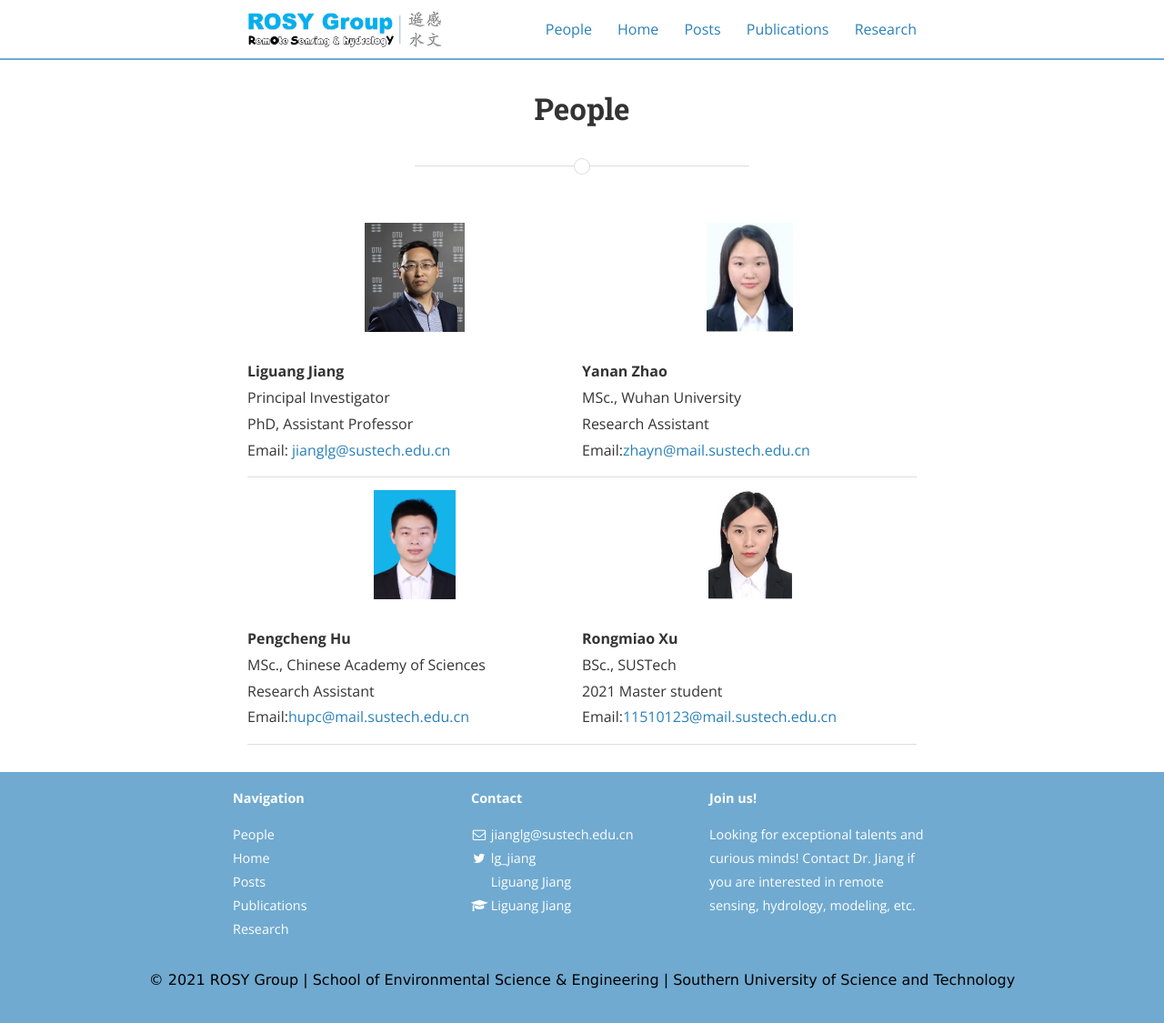
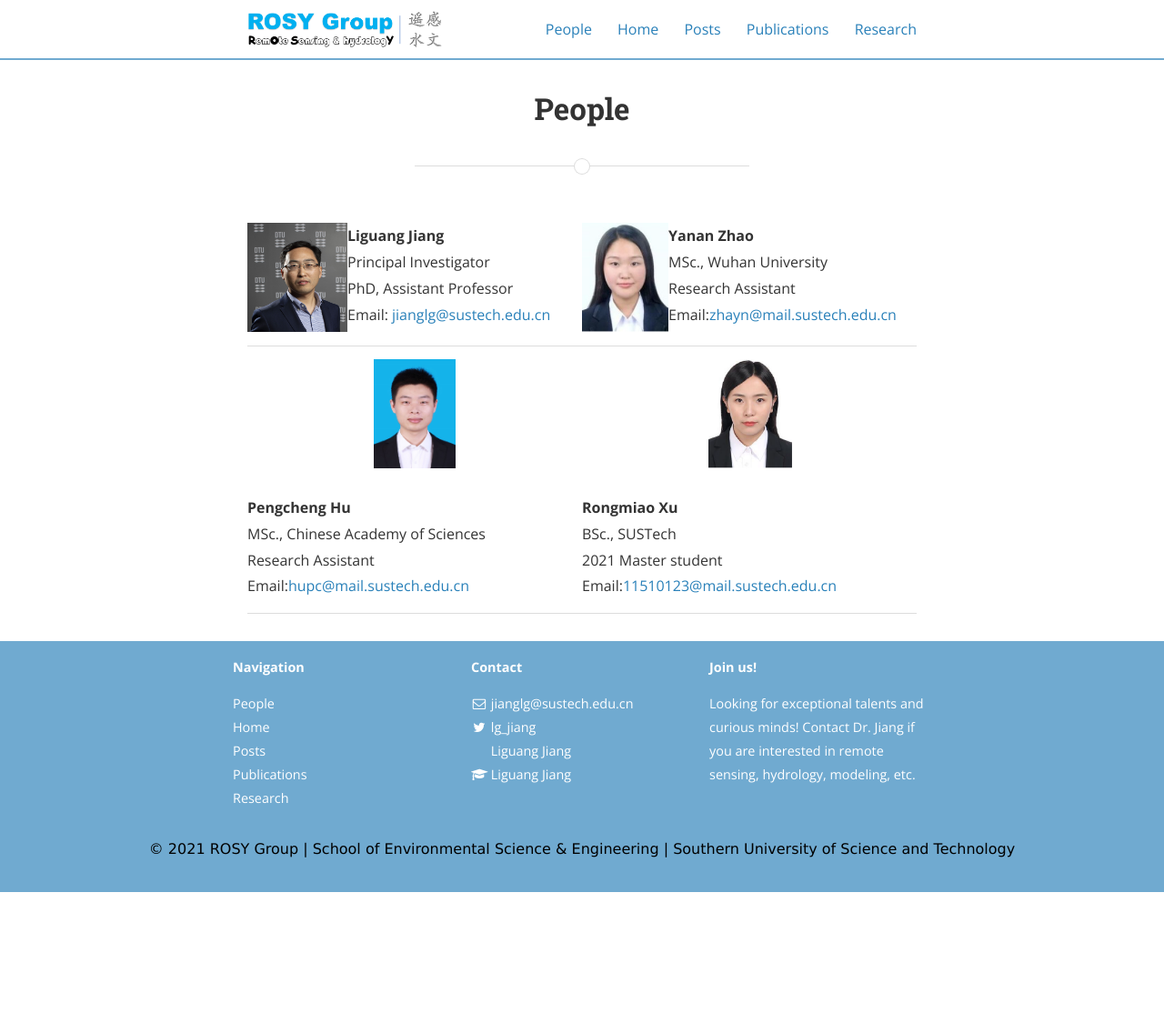
Before and after one commit to 12530/rshydro, a Jekyll site: the page built from People.md, in a window 1280 px wide and 1125 px high. Shown: the whole window at 91% size. Built offline with Jekyll 4.4.1, drawn with Linux system fonts in a browser that asks for light colours; nearby versions of some CDN libraries.

Commit message:
Update People.md

```diff
--- a/People.md
+++ b/People.md
@@ -29,9 +29,9 @@ main_nav: true
 
 <table cellspacing="2" cellpadding="2">
   <tr>
-    <td align="left"><img src="/assets/Liguang.jpg" alt="姜丽光" style="width:110px;height:120px;"> <br><b>Liguang Jiang</b> <br>Principal Investigator<br>PhD, Assistant Professor<br>
+    <td align="left"><img src="/assets/Liguang.jpg" alt="姜丽光" style="width:110px;height:120px;float:left"> <b>Liguang Jiang</b> <br>Principal Investigator<br>PhD, Assistant Professor<br>
     Email: <a href="mailto:jianglg@sustech.edu.cn">jianglg@sustech.edu.cn</a></td>
-    <td align="left"><img src="/assets/Yanan.png" alt="赵亚楠" style="width:95px;height:120px;"> <br><b>Yanan Zhao</b> <br>MSc., Wuhan University<br>Research Assistant<br> Email:<a href="mailto:zhayn@mail.sustech.edu.cn">zhayn@mail.sustech.edu.cn</a></td>
+    <td align="left"><img src="/assets/Yanan.png" alt="赵亚楠" style="width:95px;height:120px;float:left"> <b>Yanan Zhao</b> <br>MSc., Wuhan University<br>Research Assistant<br> Email:<a href="mailto:zhayn@mail.sustech.edu.cn">zhayn@mail.sustech.edu.cn</a></td>
 
   </tr>
   <tr>
```
